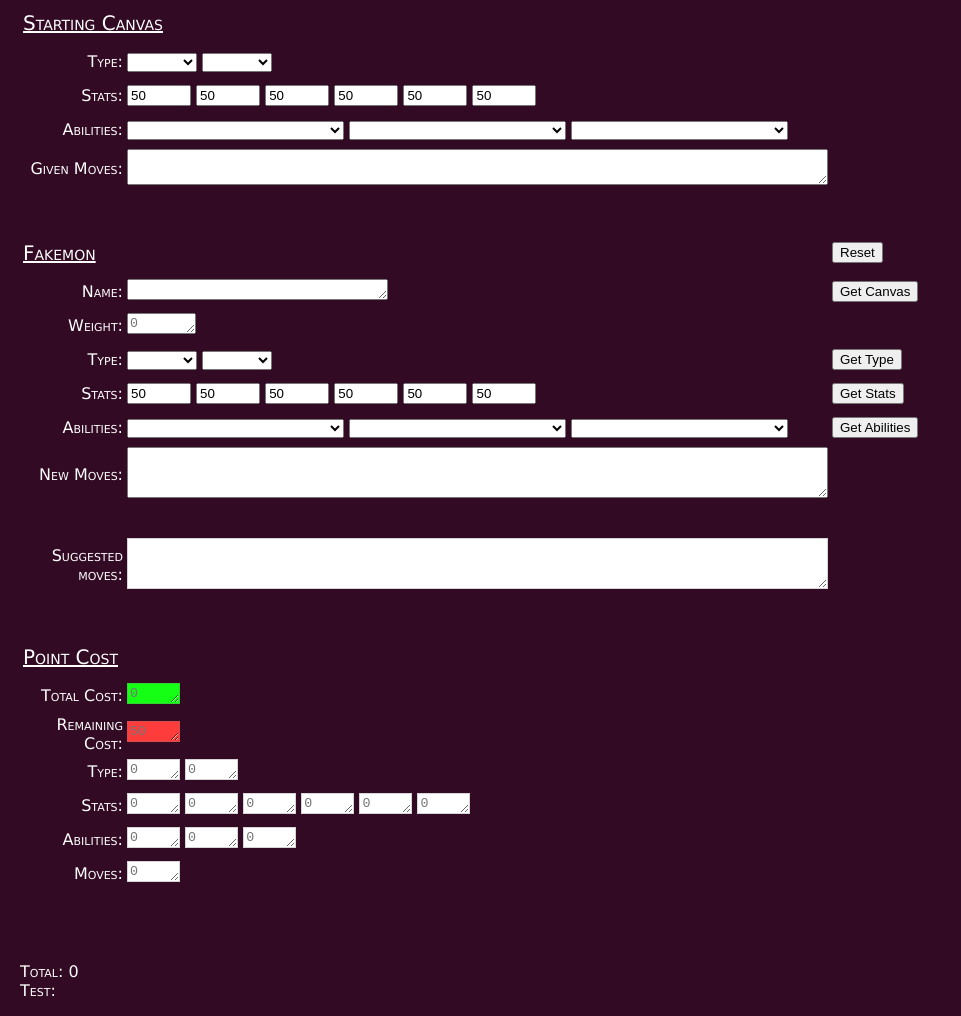
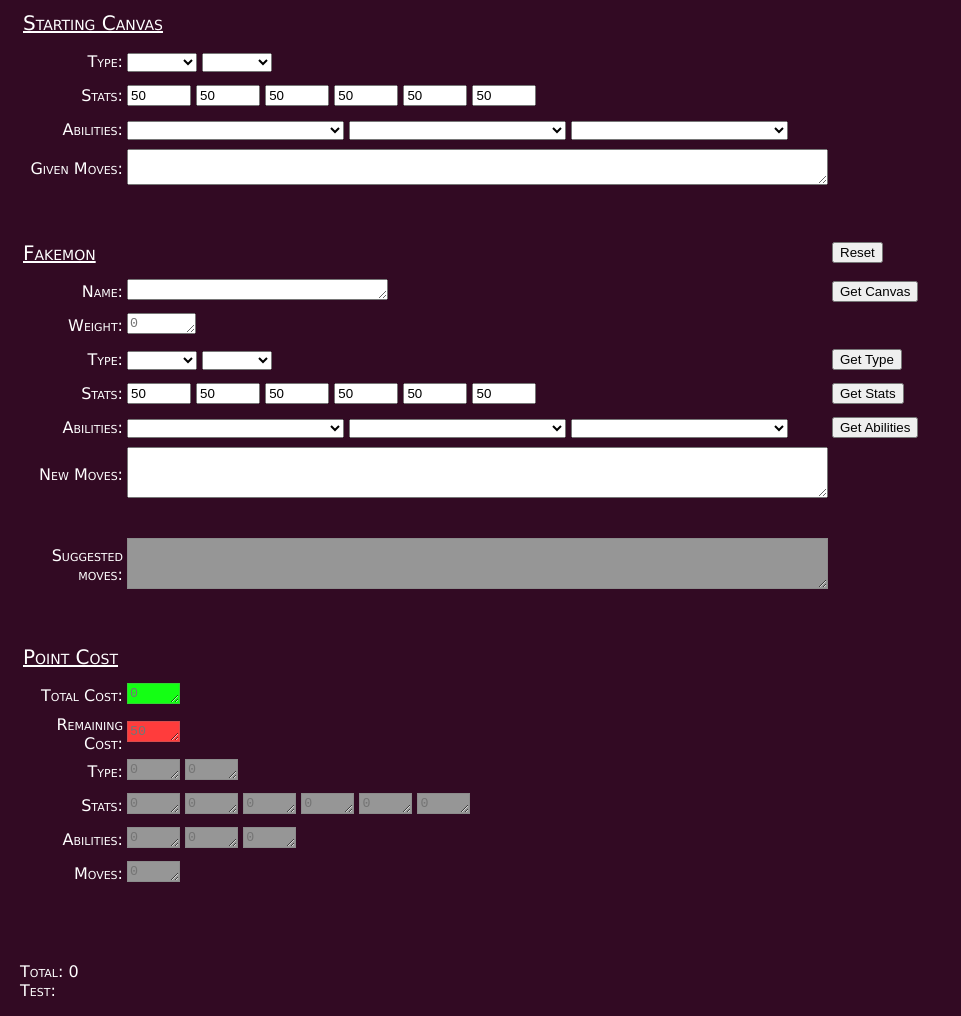
Before and after one commit to fragnemted/Blank-Canvas-Calc, a plain HTML site: page index.html in a window 1280 px wide. Shown: the part 81-1097 px from the top of the page, without its empty margins (0-961 px from the left). Drawn offline with Linux system fonts and the light colour scheme.

Commit message:
Update index.html

```diff
--- a/index.html
+++ b/index.html
@@ -19,8 +19,8 @@
         margin-right: 20px;
       }
 
-      .clear {
-        background-color: rgb(255,255,255);
+      .noinput {
+        background-color: rgb(150,150,150);
         color: black;
       }
 
@@ -275,7 +275,7 @@
 		<tr class="header1"></tr>
 		<tr>
 		  <td class="header1">Suggested moves: </td>
-		  <td><textarea id="moves_suggest" class="clear" cols=85 rows=3 disabled></textarea></td>
+		  <td><textarea id="moves_suggest" class="noinput" cols=85 rows=3 disabled></textarea></td>
 		</tr>
 		</table>
 		<!--End of Fakemon Table-->
@@ -302,32 +302,32 @@
 		<tr>
 		  <td class="header1">Type: </td>
 		  <td>
-		    <textarea class="clear" inputmode="number" id="type1_cost" placeholder=0 rows=1 cols=4 disabled></textarea>
-			<textarea class="clear" inputmode="number" id="type2_cost" placeholder=0 rows=1 cols=4 disabled></textarea>
+		    <textarea class="noinput" inputmode="number" id="type1_cost" placeholder=0 rows=1 cols=4 disabled></textarea>
+			<textarea class="noinput" inputmode="number" id="type2_cost" placeholder=0 rows=1 cols=4 disabled></textarea>
 		  </td>
 		</tr>
 		<tr>
 		  <td class="header1">Stats: </td>
 		  <td>
-		    <textarea class="clear" inputmode="number" id="hp_cost" placeholder=0 rows=1 cols=4 disabled></textarea>
-			<textarea class="clear" inputmode="number" id="atk_cost" placeholder=0 rows=1 cols=4 disabled></textarea>
-			<textarea class="clear" inputmode="number" id="def_cost" placeholder=0 rows=1 cols=4 disabled></textarea>
-			<textarea class="clear" inputmode="number" id="spa_cost" placeholder=0 rows=1 cols=4 disabled></textarea>
-			<textarea class="clear" inputmode="number" id="spd_cost" placeholder=0 rows=1 cols=4 disabled></textarea>
-			<textarea class="clear" inputmode="number" id="spe_cost" placeholder=0 rows=1 cols=4 disabled></textarea>
+		    <textarea class="noinput" inputmode="number" id="hp_cost" placeholder=0 rows=1 cols=4 disabled></textarea>
+			<textarea class="noinput" inputmode="number" id="atk_cost" placeholder=0 rows=1 cols=4 disabled></textarea>
+			<textarea class="noinput" inputmode="number" id="def_cost" placeholder=0 rows=1 cols=4 disabled></textarea>
+			<textarea class="noinput" inputmode="number" id="spa_cost" placeholder=0 rows=1 cols=4 disabled></textarea>
+			<textarea class="noinput" inputmode="number" id="spd_cost" placeholder=0 rows=1 cols=4 disabled></textarea>
+			<textarea class="noinput" inputmode="number" id="spe_cost" placeholder=0 rows=1 cols=4 disabled></textarea>
 	      </td>
 		</tr>
 		<tr>
 		  <td class="header1">Abilities: </td>
 		  <td>
-		    <textarea class="clear" inputmode="number" id="abi1_cost" placeholder=0 rows=1 cols=4 disabled></textarea>
-			<textarea class="clear" inputmode="number" id="abi2_cost" placeholder=0 rows=1 cols=4 disabled></textarea>
-			<textarea class="clear" inputmode="number" id="abi3_cost" placeholder=0 rows=1 cols=4 disabled></textarea>
+		    <textarea class="noinput" inputmode="number" id="abi1_cost" placeholder=0 rows=1 cols=4 disabled></textarea>
+			<textarea class="noinput" inputmode="number" id="abi2_cost" placeholder=0 rows=1 cols=4 disabled></textarea>
+			<textarea class="noinput" inputmode="number" id="abi3_cost" placeholder=0 rows=1 cols=4 disabled></textarea>
 		  </td>
 		</tr>
 		<tr>
 		  <td class="header1">Moves: </td>
-		  <td><textarea class="clear" inputmode="number" id="move_cost" placeholder=0 rows=1 cols=4 disabled></textarea></td>
+		  <td><textarea class="noinput" inputmode="number" id="move_cost" placeholder=0 rows=1 cols=4 disabled></textarea></td>
 		</tr>
 	  </table>
 	  <!--End of Cost Table-->
@@ -347,6 +347,15 @@
 	  function getType() {
 		type1_new.value = type1.value;
 		type2_new.value = type2.value;
+	  }
+
+	  function getTypeCost() {
+			if (type1_new.value != type1.value) {
+				type1_cost.value = 5;
+			}
+			if (type2_new.value != type2.value) {
+				type2_cost.value = 10;
+			}
 	  }
 
 	  //End of Type Cost Calculation
```
Lines whose indentation alone changed are shown as unchanged.
